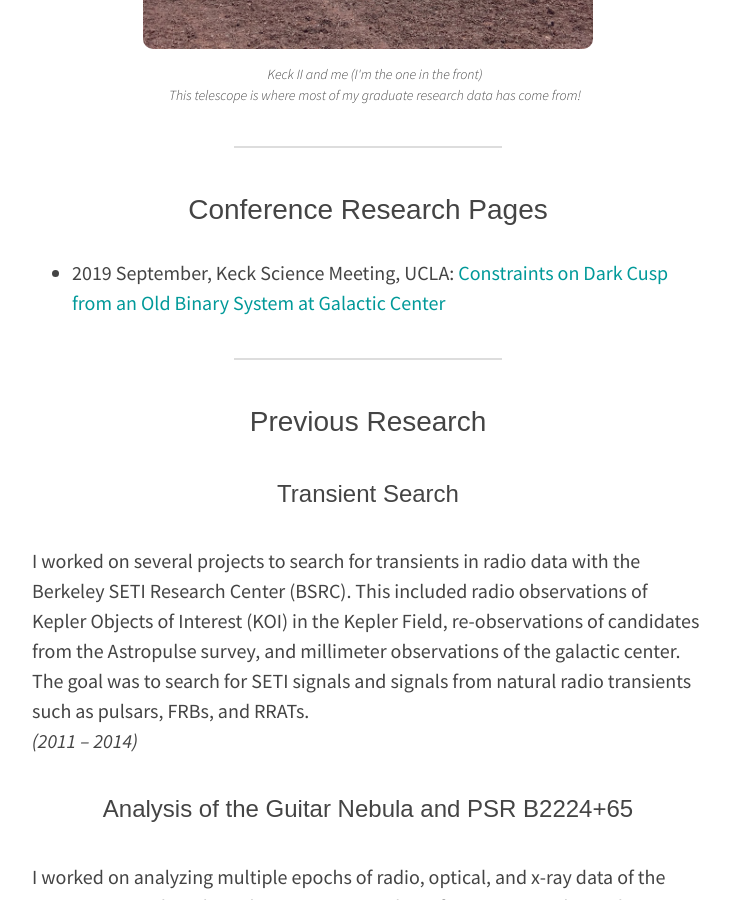
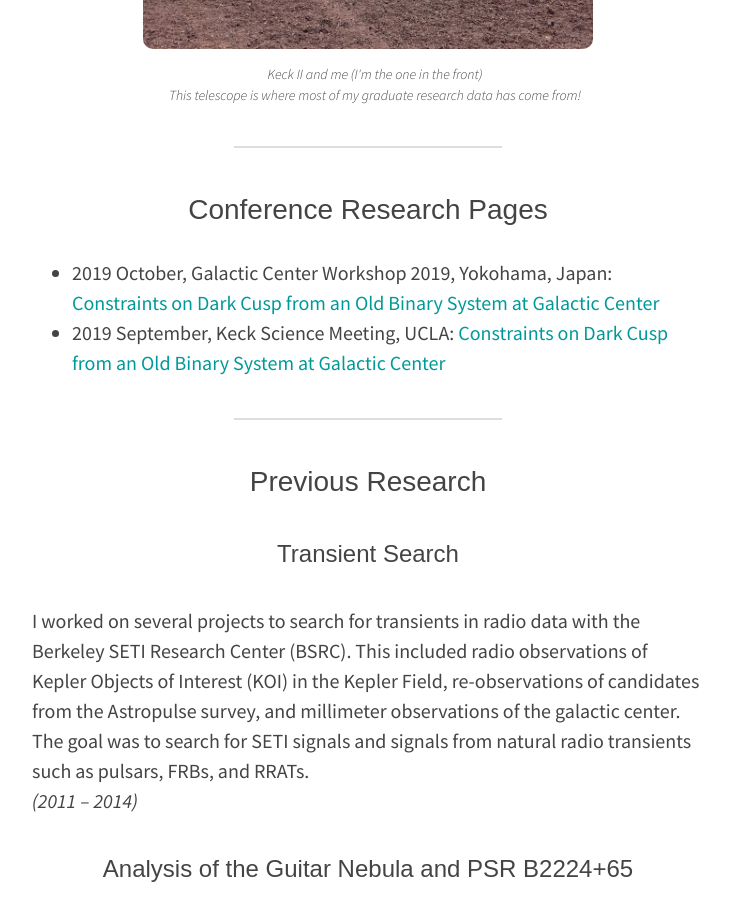
Before and after one commit to abhimat/abhimat.github.io, a Jekyll site: the page built from research/index.md, in a window 1280 px wide and 900 px high, scrolled down 3101 px. Shown: the whole window, without its empty margins (272-1002 px from the left). Built offline with Jekyll 4.4.1, drawn with Linux system fonts in a browser that asks for light colours.

Commit message:
Updated research page

```diff
--- a/research/index.md
+++ b/research/index.md
@@ -54,6 +54,7 @@ One way I'm using photometry data is by detecting binary star systems to help an
 ---
 
 ## Conference Research Pages
+* 2019 October, Galactic Center Workshop 2019, Yokohama, Japan: [Constraints on Dark Cusp from an Old Binary System at Galactic Center](./2019-10-old-binary/)
 * 2019 September, Keck Science Meeting, UCLA: [Constraints on Dark Cusp from an Old Binary System at Galactic Center](./2019-09-old-binary/)
 
 
```
